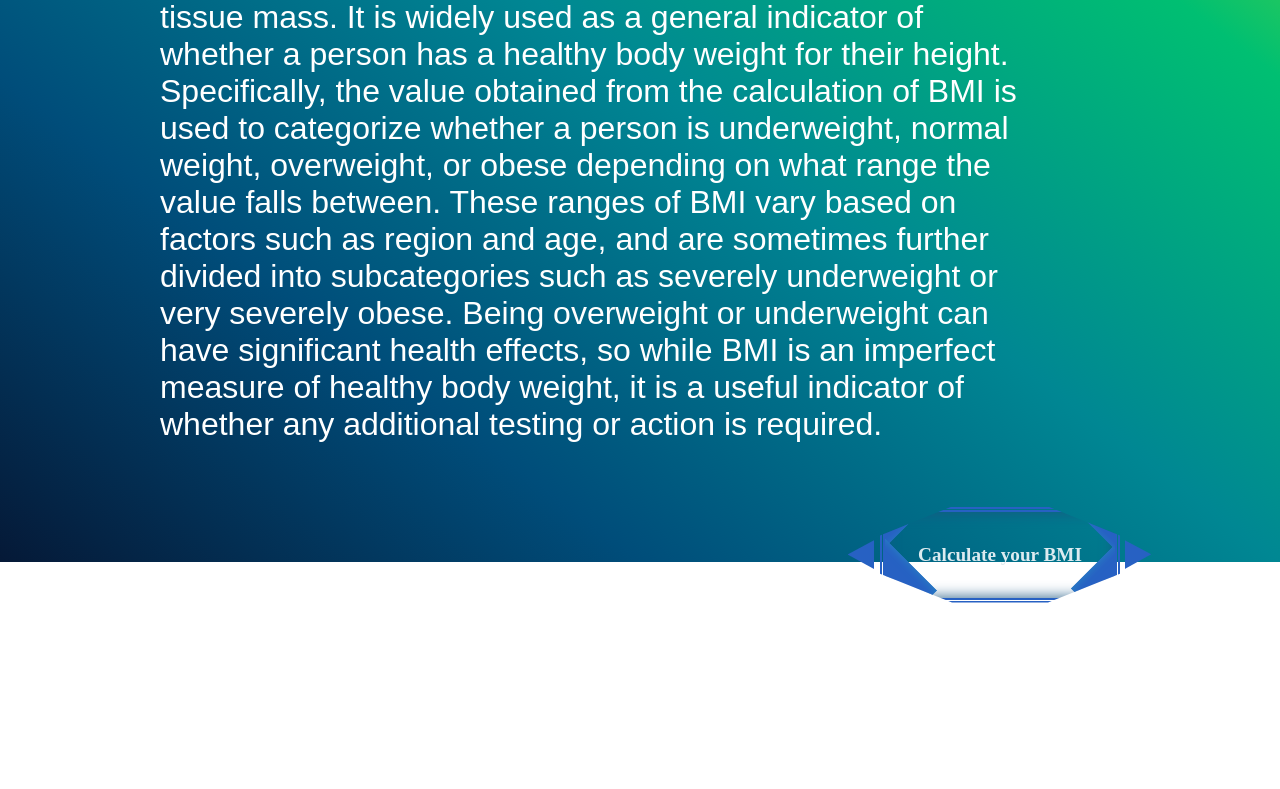
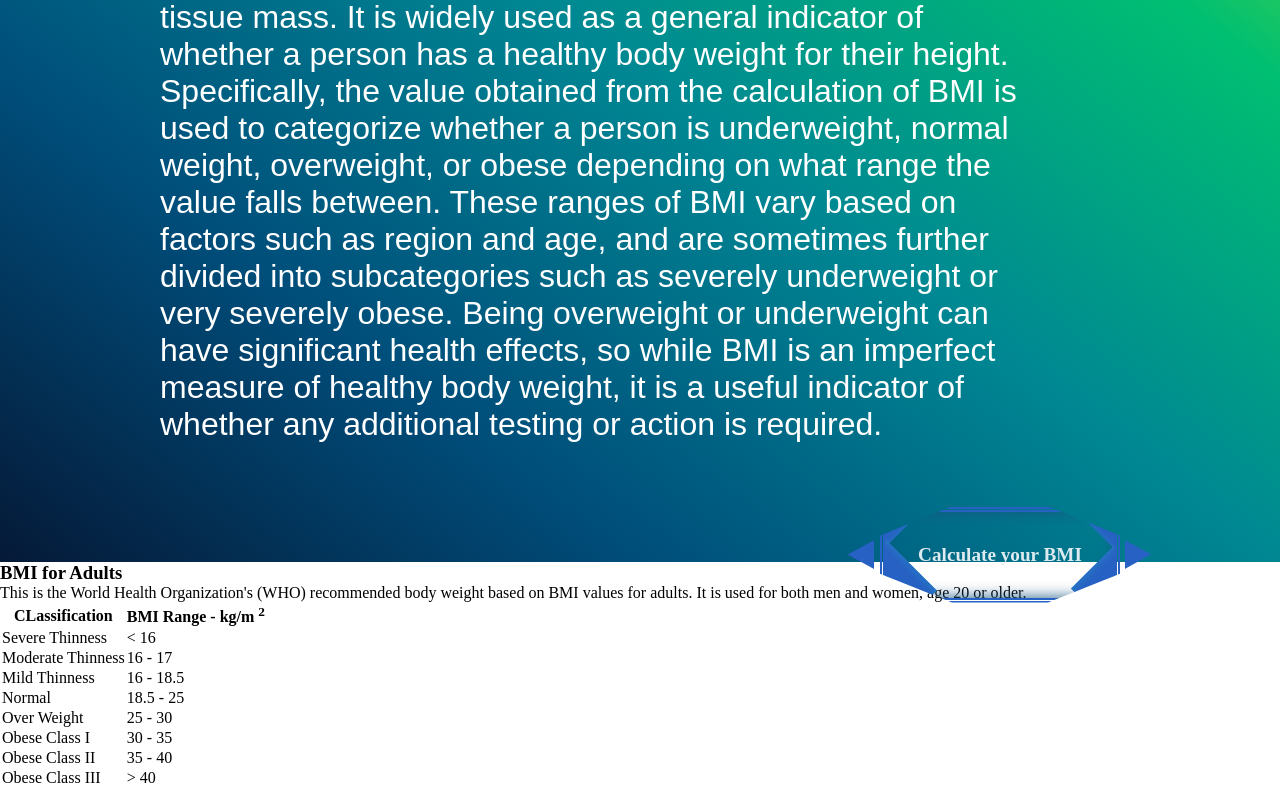
Before and after one commit to Gopisam1126/BMI_Calculator, a plain HTML site: page index.html in a window 1280 px wide. Shown: the part 407-1196 px from the top of the page. Before the commit the page ends 1111 px from the top, so only its background shows below. Drawn offline with nearby package versions, Linux system fonts and the light colour scheme; a web font is replaced by a local one.

Commit message:
second commit

```diff
--- a/index.css
+++ b/index.css
@@ -194,3 +194,5 @@ button:hover #clip {
 .loadMoreArrow:hover {
     scale: 1.5;
 }
+
+/* Table - BMI for ADults */
--- a/index.html
+++ b/index.html
@@ -45,7 +45,54 @@
     </section>
     <section id="subSection">
         <div class="moreAbtBMI">
-
+            <h3 class="bmiAdultsHead">
+                BMI for Adults
+            </h3>
+            <p class="BMIforAdultsP">
+                This is the World Health Organization's (WHO) recommended body weight based on BMI values for adults. It is used for both men and women, age 20 or older.
+            </p>
+            <div class="bmiforAdultsTableCOntainer">
+                <table class="bmiAdultsTable">
+                    <tr class="tr1H">
+                        <th class="th1">CLassification</th>
+                        <th class="th2">BMI Range - kg/m
+                            <sup>2</sup>
+                        </th>
+                    </tr>
+                    <tr class="tr1D">
+                        <td class="td1a">Severe Thinness</td>
+                        <td class="td1b"> < 16 </td>
+                    </tr>
+                    <tr class="tr2D">
+                        <td class="td2a">Moderate Thinness</td>
+                        <td class="td2b"> 16 - 17 </td>
+                    </tr>
+                    <tr class="tr3D">
+                        <td class="td3a">Mild Thinness</td>
+                        <td class="td3b"> 16 - 18.5 </td>
+                    </tr>
+                    <tr class="tr4D">
+                        <td class="td4a">Normal</td>
+                        <td class="td4b"> 18.5 - 25 </td>
+                    </tr>
+                    <tr class="tr5D">
+                        <td class="td5a">Over Weight</td>
+                        <td class="td5b"> 25 - 30 </td>
+                    </tr>
+                    <tr class="tr6D">
+                        <td class="td6a">Obese Class I</td>
+                        <td class="td6b"> 30 - 35 </td>
+                    </tr>
+                    <tr class="tr7D">
+                        <td class="td7a">Obese Class II</td>
+                        <td class="td7b"> 35 - 40 </td>
+                    </tr>
+                    <tr class="tr8D">
+                        <td class="td8a">Obese Class III</td>
+                        <td class="td8b"> > 40 </td>
+                    </tr>
+                </table>
+            </div>
         </div>
     </section>
 </body>
```
Also changed, not shown: bmi-chart_for_adults.gif (added), 2 other files.
